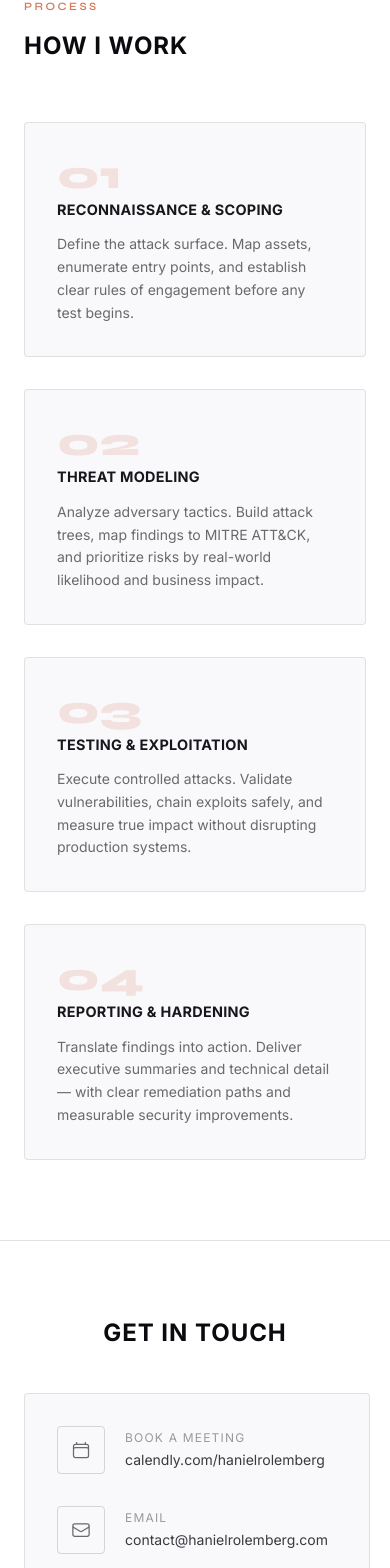
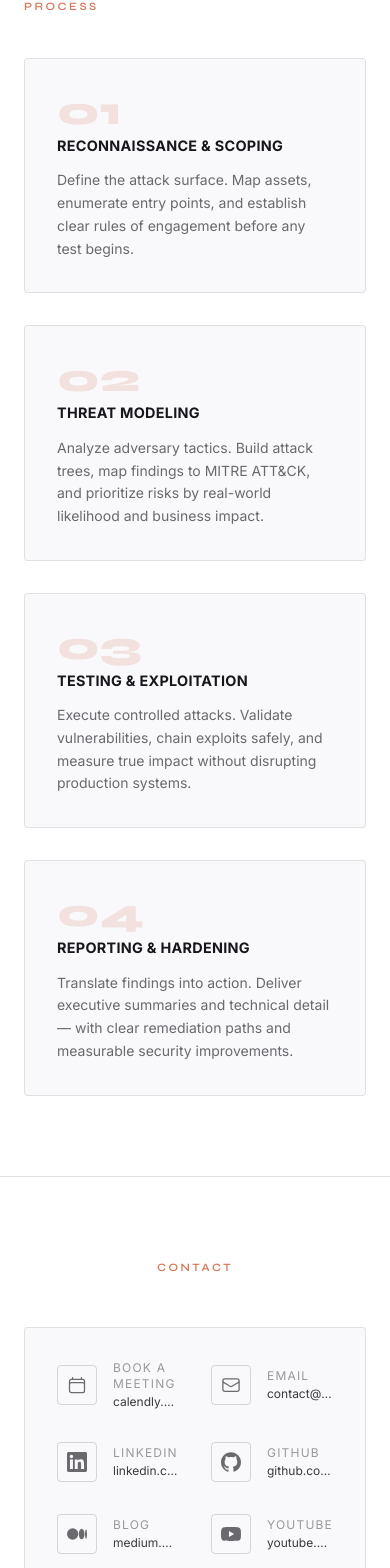
Before and after one commit to chutzpah-os/hr-portal, a Next.js app in the folder frontend/: page / in a window 390 px wide. Shown: the part 3798-5366 px from the top of the page. Built offline with nearby package versions, Linux system fonts and the light colour scheme; a web font is replaced by a local one.

Commit message:
feat(ui): terracotta nav links, contact 2-col grid, remove How I Work heading

```diff
--- a/frontend/src/components/layout/Header.tsx
+++ b/frontend/src/components/layout/Header.tsx
@@ -52,13 +52,13 @@ export default function Header() {
               key={item.label}
               href={item.href}
               className="text-xs uppercase tracking-widest px-3 py-1.5 rounded-full transition-all duration-200 whitespace-nowrap"
-              style={{ color: 'var(--white-60)' }}
+              style={{ color: 'var(--accent)' }}
               onMouseEnter={(e) => {
-                e.currentTarget.style.color = 'var(--white-100)'
-                e.currentTarget.style.backgroundColor = 'rgba(10,10,15,0.07)'
+                e.currentTarget.style.opacity = '0.7'
+                e.currentTarget.style.backgroundColor = 'rgba(212,119,90,0.08)'
               }}
               onMouseLeave={(e) => {
-                e.currentTarget.style.color = 'var(--white-60)'
+                e.currentTarget.style.opacity = '1'
                 e.currentTarget.style.backgroundColor = 'transparent'
               }}
             >
@@ -77,18 +77,16 @@ export default function Header() {
           rel="noopener noreferrer"
           className="hidden md:flex text-xs uppercase tracking-widest px-4 py-1.5 rounded-full transition-all duration-200 whitespace-nowrap"
           style={{
-            border: '1px solid rgba(10,10,15,0.2)',
-            color: 'var(--white-80)',
+            border: '1px solid var(--accent)',
+            color: 'var(--accent)',
           }}
           onMouseEnter={(e) => {
-            e.currentTarget.style.borderColor = 'rgba(10,10,15,0.5)'
-            e.currentTarget.style.color = 'var(--white-100)'
-            e.currentTarget.style.backgroundColor = 'rgba(10,10,15,0.06)'
+            e.currentTarget.style.backgroundColor = 'var(--accent)'
+            e.currentTarget.style.color = 'rgb(255,255,255)'
           }}
           onMouseLeave={(e) => {
-            e.currentTarget.style.borderColor = 'rgba(10,10,15,0.2)'
-            e.currentTarget.style.color = 'var(--white-80)'
             e.currentTarget.style.backgroundColor = 'transparent'
+            e.currentTarget.style.color = 'var(--accent)'
           }}
         >
           Book a Call
@@ -147,14 +145,14 @@ export default function Header() {
                 key={item.label}
                 href={item.href}
                 className="text-xs uppercase tracking-widest px-4 py-2.5 rounded-xl transition-all duration-200"
-                style={{ color: 'var(--white-70)' }}
+                style={{ color: 'var(--accent)' }}
                 onClick={() => setMobileOpen(false)}
                 onMouseEnter={(e) => {
-                  e.currentTarget.style.color = 'var(--white-100)'
-                  e.currentTarget.style.backgroundColor = 'rgba(10,10,15,0.07)'
+                  e.currentTarget.style.opacity = '0.7'
+                  e.currentTarget.style.backgroundColor = 'rgba(212,119,90,0.08)'
                 }}
                 onMouseLeave={(e) => {
-                  e.currentTarget.style.color = 'var(--white-70)'
+                  e.currentTarget.style.opacity = '1'
                   e.currentTarget.style.backgroundColor = 'transparent'
                 }}
               >
@@ -167,14 +165,14 @@ export default function Header() {
               target="_blank"
               rel="noopener noreferrer"
               className="text-xs uppercase tracking-widest px-4 py-2.5 rounded-xl transition-all duration-200"
-              style={{ color: 'var(--white-50)' }}
+              style={{ color: 'var(--accent)' }}
               onClick={() => setMobileOpen(false)}
               onMouseEnter={(e) => {
-                e.currentTarget.style.color = 'var(--white-90)'
-                e.currentTarget.style.backgroundColor = 'rgba(10,10,15,0.07)'
+                e.currentTarget.style.opacity = '0.7'
+                e.currentTarget.style.backgroundColor = 'rgba(212,119,90,0.08)'
               }}
               onMouseLeave={(e) => {
-                e.currentTarget.style.color = 'var(--white-50)'
+                e.currentTarget.style.opacity = '1'
                 e.currentTarget.style.backgroundColor = 'transparent'
               }}
             >
--- a/frontend/src/components/sections/Contact.tsx
+++ b/frontend/src/components/sections/Contact.tsx
@@ -245,9 +245,9 @@ function SignalOverlay() {
 export default function ContactSection() {
   return (
     <SectionWrapper id="contact" fullscreen={false}>
-      <h2 className="text-center mb-12 px-6 md:px-10" style={{ color: 'var(--white-100)' }}>
-        Get in Touch
-      </h2>
+      <p className="section-label text-center mb-12 px-6 md:px-10">
+        Contact
+      </p>
 
       <div className="flex flex-col md:flex-row items-center">
         {/* Science visual — left */}
@@ -289,17 +289,17 @@ export default function ContactSection() {
               backgroundColor: 'rgba(248, 248, 252, 0.85)',
             }}
           >
-            <div className="space-y-8">
+            <div className="grid grid-cols-2 gap-x-8 gap-y-8">
               {CONTACT_ITEMS.map((item) => (
                 <a
                   key={item.key}
                   href={item.href}
                   target={item.href.startsWith('http') ? '_blank' : undefined}
                   rel={item.href.startsWith('http') ? 'noopener noreferrer' : undefined}
-                  className="flex items-center gap-5 group"
+                  className="flex items-center gap-4 group"
                 >
                   <div
-                    className="flex-shrink-0 w-12 h-12 flex items-center justify-center rounded transition-colors duration-300"
+                    className="flex-shrink-0 w-10 h-10 flex items-center justify-center rounded transition-colors duration-300"
                     style={{
                       border: '1px solid var(--white-15)',
                       color: 'var(--white-60)',
@@ -307,15 +307,15 @@ export default function ContactSection() {
                   >
                     {item.icon}
                   </div>
-                  <div>
+                  <div className="min-w-0">
                     <p
-                      className="text-xs uppercase tracking-widest mb-1"
+                      className="text-xs uppercase tracking-widest mb-0.5"
                       style={{ color: 'var(--white-40)' }}
                     >
                       {item.label}
                     </p>
                     <p
-                      className="text-sm transition-colors duration-200"
+                      className="text-xs transition-colors duration-200 truncate"
                       style={{ color: 'var(--white-80)' }}
                     >
                       {item.value}
--- a/frontend/src/components/sections/ProcessSection.tsx
+++ b/frontend/src/components/sections/ProcessSection.tsx
@@ -43,18 +43,7 @@ export default function ProcessSection() {
         >
           Process
         </motion.p>
-        <motion.h2
-          className="mb-16"
-          style={{ color: 'var(--white-100)' }}
-          initial={{ opacity: 0, y: 16 }}
-          whileInView={{ opacity: 1, y: 0 }}
-          viewport={{ once: true, margin: '-60px' }}
-          transition={{ duration: 0.6, delay: 0.05, ease: 'easeOut' }}
-        >
-          How I Work
-        </motion.h2>
-
-        <div className="grid grid-cols-1 md:grid-cols-2 gap-8">
+        <div className="grid grid-cols-1 md:grid-cols-2 gap-8 mt-10">
           {STEPS.map(({ num, title, description }, i) => (
             <motion.div
               key={num}
```
